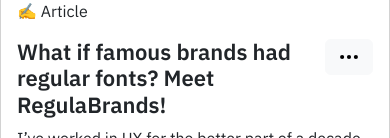
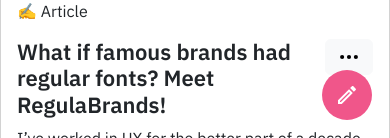
Before and after one commit to AbidReal/atg-mern-task-1, a React (Vite) app: page / in a window 390 px wide. Shown: the part 706-844 px from the top of the page. Built offline with nearby package versions, Linux system fonts and the light colour scheme.

Commit message:
mobile version edit button done

```diff
--- a/src/Components/Banner/Banner.css
+++ b/src/Components/Banner/Banner.css
@@ -60,3 +60,15 @@
     font-size: 12px;
   }
 }
+@media (max-width: 992px) {
+  .edit-circle {
+    width: 50px;
+    height: 50px;
+    background-color: #f0568a;
+    position: fixed;
+    bottom: 18px;
+    right: 18px;
+    border-radius: 50%;
+    z-index: 1000;
+  }
+}
--- a/src/Components/Banner/Banner.jsx
+++ b/src/Components/Banner/Banner.jsx
@@ -14,6 +14,10 @@
             </p>
           </div>
         </div>
+        {/* edit circle*/}
+        <div className="edit-circle d-flex align-items-center mx-auto justify-content-center">
+          <img src="../../../public/edit_24px.svg" alt="" />
+        </div>
       </div>
     </div>
   );
--- a/src/Components/Posts/Posts.jsx
+++ b/src/Components/Posts/Posts.jsx
@@ -172,7 +172,7 @@
 
       {/* cards section */}
       <div className="row custom-container-2 p-0">
-        <div className=" mt-4 col-lg-8 col-12 p-0">
+        <div className=" mt-4 mb-5 col-lg-8 col-12 p-0">
           {data.map((item) => (
             <div key={item.id} className="card mt-3">
               {item.image && (
@@ -385,7 +385,10 @@
           ))}
         </div>
         {/* recommendation section */}
-        <div className="col-lg-4 col-12 ps-5" style={{ textAlign: "left" }}>
+        <div
+          className="col-lg-4 col-12 ps-5 d-none d-lg-block"
+          style={{ textAlign: "left" }}
+        >
           {" "}
           <div className="d-flex justify-content-between align-items-center border-bottom my-4">
             <div className="my-2">
```
Also changed, not shown: public/edit_24px.svg (added).
